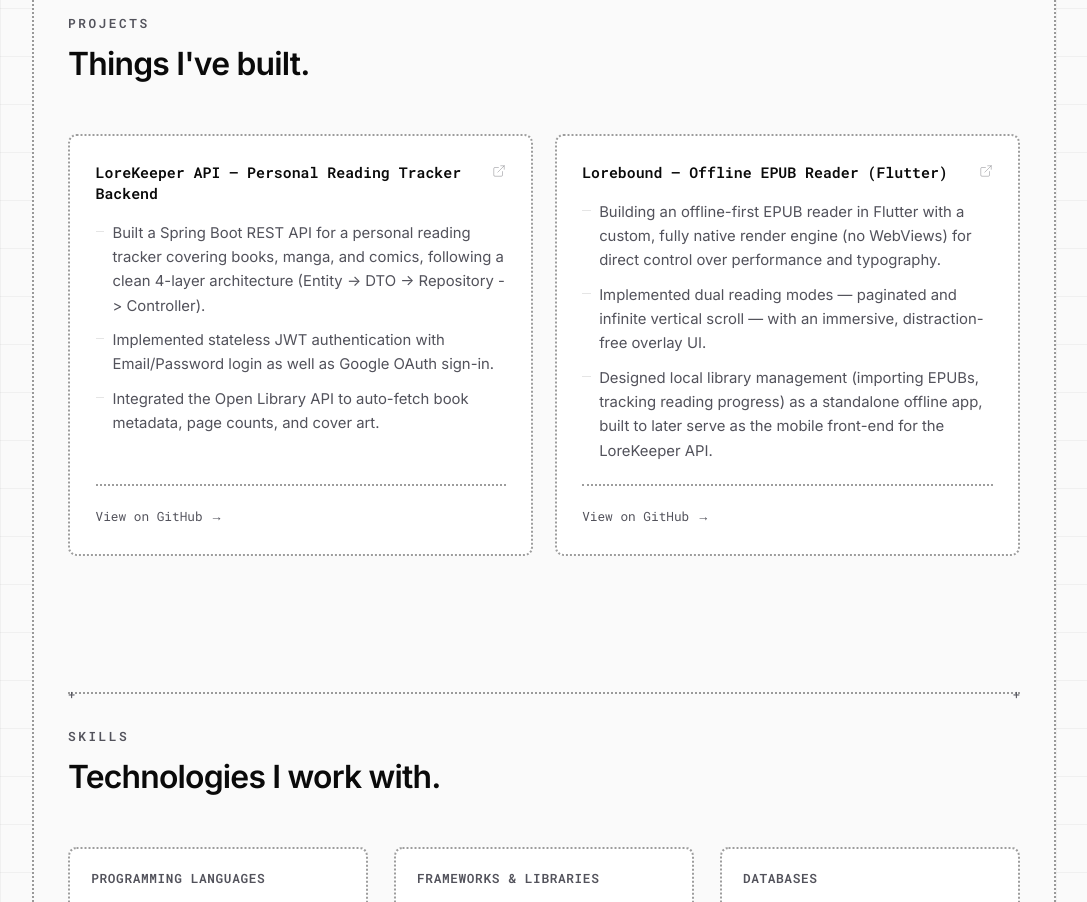
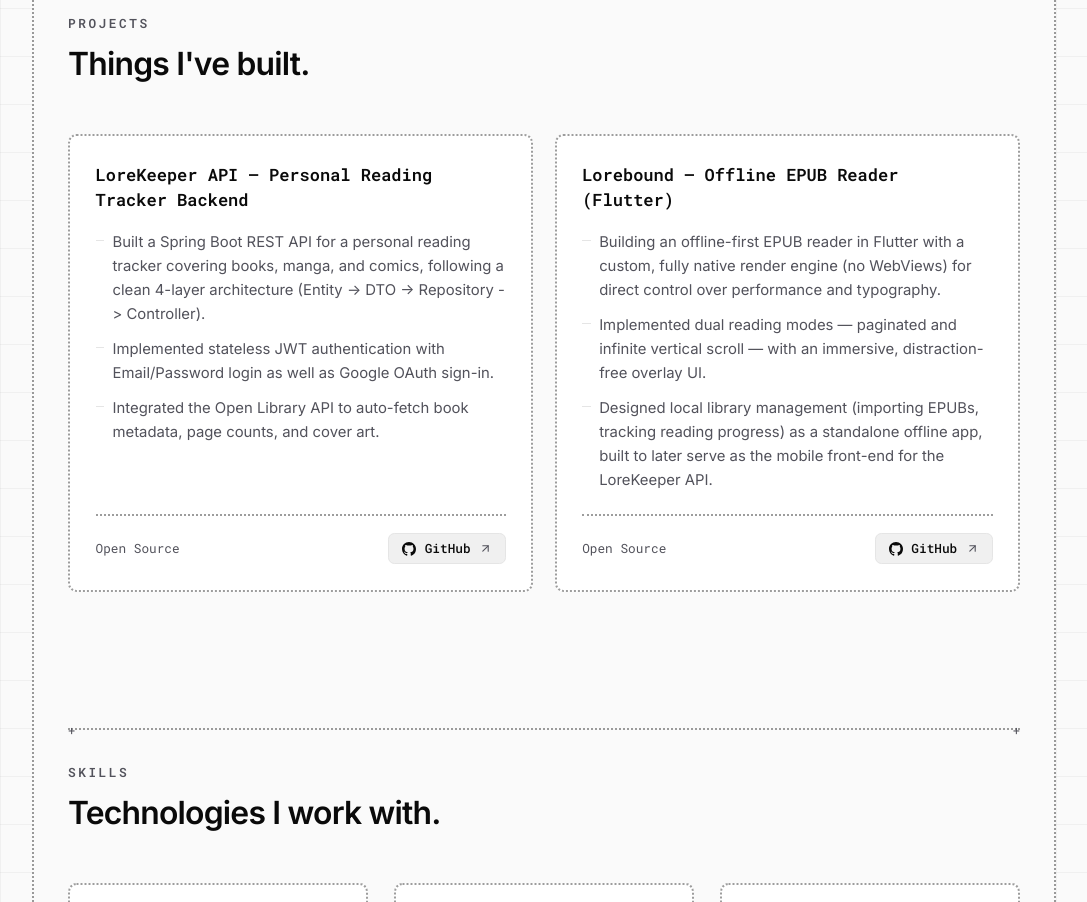
Before and after one commit to TheNirajMahale/portfolio, a Next.js app: page / in a window 1280 px wide. Shown: the part 1720-2622 px from the top of the page, without its empty margins (96-1183 px from the left). Built offline with nearby package versions, Linux system fonts and the light colour scheme.

Commit message:
feat(projects): isolate link action to dedicated GitHub button on cards

```diff
--- a/src/components/projects.tsx
+++ b/src/components/projects.tsx
@@ -1,9 +1,9 @@
 "use client";
 
-import { motion } from "motion/react";
-import { ExternalLink } from "lucide-react";
+import { ArrowUpRight } from "lucide-react";
 import { Section } from "@/components/ui/section";
 import { StaggerContainer, StaggerItem } from "@/components/ui/in-view";
+import { GitHubIcon } from "@/components/ui/icons";
 import resumeData from "@/data/resume.json";
 
 export function Projects() {
@@ -12,26 +12,15 @@ export function Projects() {
       <StaggerContainer className="grid gap-5 sm:grid-cols-2">
         {resumeData.projects.map((project) => (
           <StaggerItem key={project.name} className="h-full">
-            <motion.a
-              whileHover={{ y: -6 }}
-              transition={{ duration: 0.25, ease: "easeOut" }}
-              href={project.link}
-              target="_blank"
-              rel="noopener noreferrer"
-              className="group flex h-full flex-col rounded-lg border-2 border-dotted border-foreground/40 bg-card p-6 card-glow active:scale-[0.98] transition-transform duration-500 ease-out delay-75"
-            >
+            <div className="flex h-full flex-col rounded-lg border-2 border-dotted border-foreground/40 bg-card p-6 card-glow transition-all duration-300">
+              {/* Header */}
               <div className="flex items-start justify-between">
-                <h3 className="font-mono text-sm font-semibold text-foreground group-hover:text-accent transition-colors duration-200">
+                <h3 className="font-mono text-base font-semibold text-foreground">
                   {project.name}
                 </h3>
-                <ExternalLink
-                  size={14}
-                  strokeWidth={1.5}
-                  className="mt-0.5 shrink-0 text-muted-foreground/40 transition-all duration-200 group-hover:text-foreground group-hover:translate-x-0.5 group-hover:-translate-y-0.5"
-                  aria-hidden="true"
-                />
               </div>
 
+              {/* Highlights */}
               <ul className="mt-4 flex-1 space-y-2.5">
                 {project.highlights.slice(0, 3).map((highlight, i) => (
                   <li
@@ -43,12 +32,22 @@ export function Projects() {
                 ))}
               </ul>
 
-              <div className="mt-5 pt-4 border-t-2 border-dotted border-foreground/40">
-                <span className="font-mono text-xs text-muted-foreground group-hover:text-foreground transition-colors duration-200">
-                  View on GitHub →
-                </span>
+              {/* Dedicated GitHub Button Link */}
+              <div className="mt-5 pt-4 border-t-2 border-dotted border-foreground/40 flex items-center justify-between">
+                <span className="font-mono text-xs text-muted-foreground">Open Source</span>
+                <a
+                  href={project.link}
+                  target="_blank"
+                  rel="noopener noreferrer"
+                  aria-label={`View ${project.name} on GitHub`}
+                  className="inline-flex items-center gap-2 rounded-md border border-border bg-muted px-3 py-1.5 font-mono text-xs font-medium text-foreground transition-all duration-300 ease-out hover:-translate-y-0.5 hover:border-foreground/40 hover:bg-background"
+                >
+                  <GitHubIcon size={14} />
+                  <span>GitHub</span>
+                  <ArrowUpRight size={13} className="text-muted-foreground" />
+                </a>
               </div>
-            </motion.a>
+            </div>
           </StaggerItem>
         ))}
       </StaggerContainer>
```
